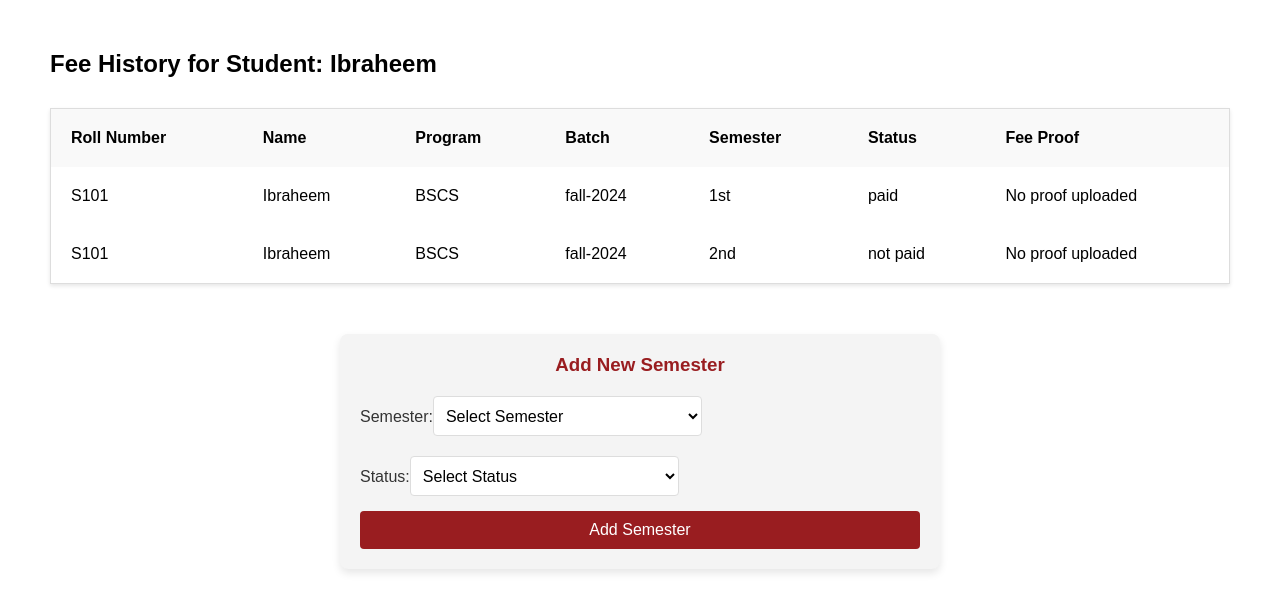
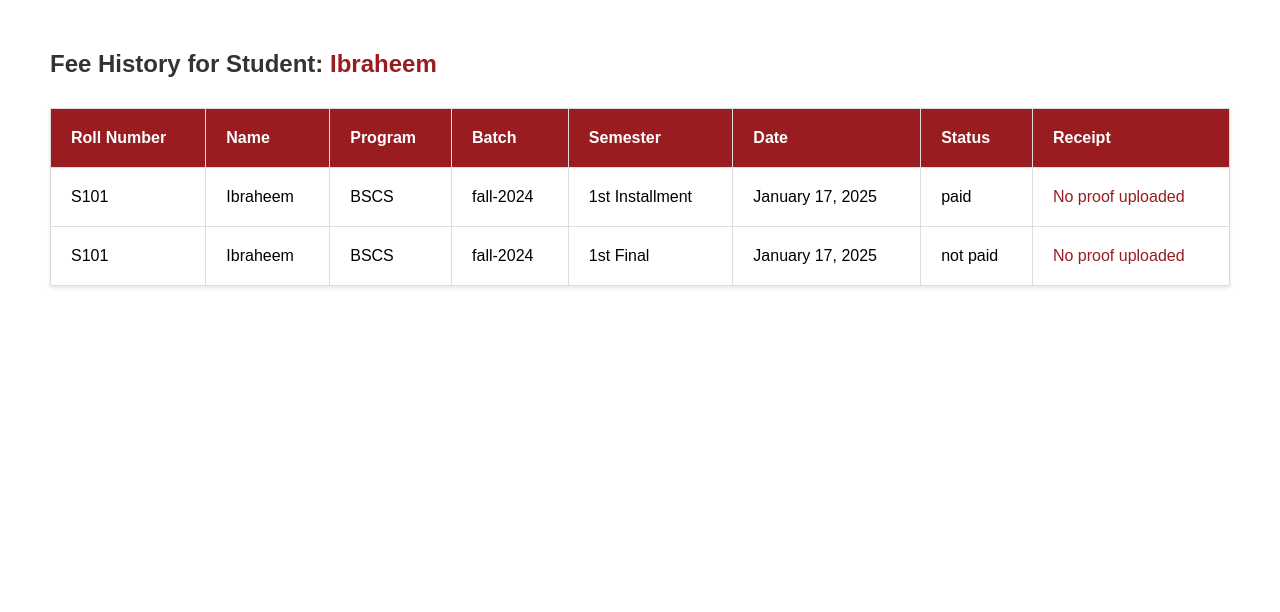
Before and after one commit to ZohaMobin/gutech-adminportal, a React (Create React App) app: page /student-fee-history/Ibraheem in a window 1280 px wide. Shown: the top 612 px of the page. Built offline with nearby package versions, Linux system fonts and the light colour scheme.

Commit message:
some changes

```diff
--- a/src/App.js
+++ b/src/App.js
@@ -10,7 +10,7 @@ function App() {
     <Router>
       <Routes>
       <Route path="/student-fee-history/:name" element={<StudentFeeHistory />} />        <Route path="/feeVoucher" element={<FeeVoucher/>}/>
-        <Route path="/feeRecord" element={<Fees1/>}/>
+      <Route path="/" element={<Fees1/>}/>
       </Routes>
     </Router>
   );
--- a/src/Pages/Group1-Fees/Fees1.js
+++ b/src/Pages/Group1-Fees/Fees1.js
@@ -3,6 +3,38 @@ import { Link } from "react-router-dom"; // Import Link from react-router-dom
 import "./Fees1.css";
 
 const Fees1 = () => {
+  // Array of students
+  const students = [
+    {
+      rollNo: "0906",
+      name: "Ibraheem",
+      program: "BS CS",
+      batch: "Fall-24",
+      semester: "3rd",
+      dueDate: "July 1, 2025",
+      status: "paid",
+    },
+    {
+      rollNo: "0907",
+      name: "Moosa",
+      program: "BS CS",
+      batch: "Fall-24",
+      semester: "3rd",
+      dueDate: "July 1, 2025",
+      status: "paid",
+    },
+    {
+      rollNo: "0908",
+      name: "Sultan",
+      program: "BS CS",
+      batch: "Fall-24",
+      semester: "3rd",
+      dueDate: "July 1, 2025",
+      status: "paid",
+    },
+  ];
+
+
   return (
     <div className="fees-container">
       <header className="fees-header">
@@ -16,7 +48,9 @@ const Fees1 = () => {
         <button>Select Program</button>
         <button>Select Batch</button>
         <button>Select Semester</button>
-        <button className="add-voucher-btn">Add Voucher</button>
+        <button className="add-voucher-btn">
+          <Link to={`/feeVoucher`}>Add Voucher</Link>
+        </button>
       </div>
 
       <div className="fees-table-container">
@@ -34,54 +68,27 @@ const Fees1 = () => {
             </tr>
           </thead>
           <tbody>
-            <tr>
-              <td>0906</td>
+            {/* Dynamically generate student rows */}
+            {students.map((student) => (
+              <tr key={student.rollNo}>
+                <td>{student.rollNo}</td>
                 <td>
-                <Link to={`/student-fee-history/Ibraheem`}>Ibraheem</Link>
+                  {student.name}
                 </td>
-              <td>BS CS</td>
-              <td>Fall-24</td>
-              <td>3rd</td>
-              <td>July 1, 2025</td>
+                <td>{student.program}</td>
+                <td>{student.batch}</td>
+                <td>{student.semester}</td>
+                <td>{student.dueDate}</td>
                 <td>
-                <span className="status-paid">● Paid</span>
+                  <span className={`status-${student.status}`}>
+                    ● {student.status.charAt(0).toUpperCase() + student.status.slice(1)}
+                  </span>
                 </td>
                 <td>
-                <button className="view-btn">View</button>
+                  <button className="view-btn"><Link to={`/student-fee-history/${student.name}`}>View</Link></button>
                 </td>
               </tr>
-            <tr>
-              <td>0906</td>
-              <td>
-                <Link to={`/student-fee-history/Moosa`}>Moosa</Link>
-              </td>
-              <td>BS CS</td>
-              <td>Fall-24</td>
-              <td>3rd</td>
-              <td>July 1, 2025</td>
-              <td>
-                <span className="status-paid">● Paid</span>
-              </td>
-              <td>
-                <button className="view-btn">View</button>
-              </td>
-            </tr>
-            <tr>
-              <td>0906</td>
-              <td>
-                <Link to={`/student-fee-history/Sultan`}>Sultan</Link>
-              </td>
-              <td>BS CS</td>
-              <td>Fall-24</td>
-              <td>3rd</td>
-              <td>July 1, 2025</td>
-              <td>
-                <span className="status-paid">● Paid</span>
-              </td>
-              <td>
-                <button className="view-btn">View</button>
-              </td>
-            </tr>
+            ))}
           </tbody>
         </table>
 
--- a/src/Pages/Group1-Fees/StudentFeeHistory.css
+++ b/src/Pages/Group1-Fees/StudentFeeHistory.css
@@ -5,12 +5,16 @@
 
 h2 {
   margin-bottom: 20px;
+  color: #333;
+}
+
+span{
+  color: #991d20;
 }
 
 /* Table styles */
 .history-table {
   border-collapse: collapse;
-
   margin-top: 30px;
   width: 100%;
   border: 1px solid #ddd;
@@ -23,72 +27,14 @@
   padding: 20px 20px 20px 20px;
   text-align: left;
   border-radius: 0px 0 0px 0;
+  background-color: #991d20; /* Heading row color */
+  color: white;
+  border: 1px solid #ddd; /* Border between columns and rows */
 }
 
 .history-table td {
   padding: 20px 20px 20px 20px;
   text-align: left;
   border-radius: 0 0 0px 0;
+  border: 1px solid #ddd; /* Border between columns and rows */
 }
-
-  .history-table th {
-    background-color: #f9f9f9;
-    font-weight: bold;
-  }
-
-  .add-semester-form {
-    background-color: #f4f4f4;
-    padding: 20px;
-    border-radius: 8px;
-    box-shadow: 0 4px 8px rgba(0, 0, 0, 0.1);
-    max-width: 600px; /* Increased width for horizontal layout */
-    margin: 0 auto;
-  }
-
-  .add-semester-form h3 {
-    text-align: center;
-    color: #991d20; /* Primary color */
-    margin-bottom: 20px;
-  }
-
-  .add-semester-form .form-group {
-    display: flex;
-    justify-content: space-between;
-    gap: 20px; /* Add some space between the input fields */
-  }
-
-  .add-semester-form label {
-    font-size: 16px;
-    color: #333;
-    margin-bottom: 5px;
-  }
-
-  .add-semester-form input,
-  .add-semester-form select {
-    width: 48%; /* Each input field will take up 48% of the width */
-    padding: 8px;
-    border: 1px solid #ddd;
-    border-radius: 4px;
-  }
-
-  .add-semester-form input:focus,
-  .add-semester-form select:focus {
-    outline: none;
-    border-color: #991d20; /* Focus color */
-  }
-
-  .add-semester-form button {
-    background-color: #991d20; /* Primary color */
-    color: white;
-    padding: 10px 15px;
-    border: none;
-    border-radius: 4px;
-    font-size: 16px;
-    cursor: pointer;
-    width: 100%;
-    margin-top: 15px;
-  }
-
-  .add-semester-form button:hover {
-    background-color: #7f1620; /* Darker shade of primary color */
-  }
--- a/src/Pages/Group1-Fees/StudentFeeHistory.js
+++ b/src/Pages/Group1-Fees/StudentFeeHistory.js
@@ -1,51 +1,31 @@
 import React, { useState } from "react";
 import { useParams } from "react-router-dom";
-import './StudentFeeHistory.css'; // Import the CSS file
+import "./StudentFeeHistory.css"; // Import the CSS file
 
 const StudentFeeHistory = () => {
   const { name } = useParams();
 
   // Mock data with feeProof field
   const allMockFeeHistory = {
-    "Ibraheem": [
-      { rollNo: "S101", name: "Ibraheem", program: "BSCS", batch: "fall-2024", semester: "1st", status: "paid", feeProof: null },
-      { rollNo: "S101", name: "Ibraheem", program: "BSCS", batch: "fall-2024", semester: "2nd", status: "not paid", feeProof: null },
+    Ibraheem: [
+      { rollNo: "S101", name: "Ibraheem", program: "BSCS", batch: "fall-2024", semester: "1st Installment", date: "January 17, 2025", status: "paid", feeProof: null },
+      { rollNo: "S101", name: "Ibraheem", program: "BSCS", batch: "fall-2024", semester: "1st Final", date: "January 17, 2025", status: "not paid", feeProof: null },
     ],
-    "Moosa": [
-      { rollNo: "S102", name: "Moosa", program: "BSCS", batch: "spring-2024", semester: "1st", status: "paid", feeProof: "https://example.com/moosa-fee-proof.pdf" },
-      { rollNo: "S102", name: "Moosa", program: "BSCS", batch: "spring-2024", semester: "2nd", status: "paid", feeProof: null },
+    Moosa: [
+      { rollNo: "S102", name: "Moosa", program: "BSCS", batch: "spring-2024", semester: "1st Installment", date: "January 17, 2025", status: "paid", feeProof: "https://example.com/moosa-fee-proof.pdf" },
+      { rollNo: "S102", name: "Moosa", program: "BSCS", batch: "spring-2024", semester: "1st Final", date: "January 17, 2025", status: "paid", feeProof: null },
     ],
-    "Sultan": [
-      { rollNo: "S103", name: "Sultan", program: "BSIT", batch: "fall-2024", semester: "1st", status: "not paid", feeProof: null },
-    ]
+    Sultan: [
+      { rollNo: "S103", name: "Sultan", program: "BSIT", batch: "fall-2024", semester: "1st Installment", date: "January 17, 2025", status: "not paid", feeProof: null },
+    ],
   };
 
   const initialHistory = allMockFeeHistory[name] || [];
   const [feeHistory, setFeeHistory] = useState(initialHistory);
 
-  const [newSemester, setNewSemester] = useState("");
-  const [newStatus, setNewStatus] = useState("");
-
-  const handleAddSemester = () => {
-    if (newSemester && newStatus) {
-      const newRecord = {
-        rollNo: feeHistory[0]?.rollNo || "N/A",
-        name: name,
-        program: feeHistory[0]?.program || "N/A",
-        batch: feeHistory[0]?.batch || "N/A",
-        semester: newSemester,
-        status: newStatus,
-        feeProof: null, // Default value for new records
-      };
-      setFeeHistory([...feeHistory, newRecord]);
-      setNewSemester("");
-      setNewStatus("");
-    }
-  };
-
   return (
     <div className="student-fee-history">
-      <h2>Fee History for Student: {name}</h2>
+      <h2>Fee History for Student: <span>{name}</span></h2>
       <table className="history-table">
         <thead>
           <tr>
@@ -54,18 +34,20 @@ const StudentFeeHistory = () => {
             <th>Program</th>
             <th>Batch</th>
             <th>Semester</th>
+            <th>Date</th>
             <th>Status</th>
-            <th>Fee Proof</th>
+            <th>Receipt</th>
           </tr>
         </thead>
         <tbody>
-          {feeHistory.map((record) => (
-            <tr key={record.rollNo}>
+          {feeHistory.map((record, index) => (
+            <tr key={index}>
               <td>{record.rollNo}</td>
               <td>{record.name}</td>
               <td>{record.program}</td>
               <td>{record.batch}</td>
               <td>{record.semester}</td>
+              <td>{record.date}</td>
               <td>{record.status}</td>
               <td>
                 {record.feeProof ? (
@@ -80,40 +62,6 @@ const StudentFeeHistory = () => {
           ))}
         </tbody>
       </table>
-
-      <div className="add-semester-form">
-        <h3>Add New Semester</h3>
-        <div className="form-group">
-          <div>
-            <label>
-              Semester:
-              <select
-                value={newSemester}
-                onChange={(e) => setNewSemester(e.target.value)}
-              >
-                <option value="">Select Semester</option>
-                {["1st", "2nd", "3rd", "4th", "5th", "6th", "7th", "8th"].map((semester) => (
-                  <option key={semester} value={semester}>{semester}</option>
-                ))}
-              </select>
-            </label>
-          </div>
-          <div>
-            <label>
-              Status:
-              <select
-                value={newStatus}
-                onChange={(e) => setNewStatus(e.target.value)}
-              >
-                <option value="">Select Status</option>
-                <option value="paid">Paid</option>
-                <option value="not paid">Not Paid</option>
-              </select>
-            </label>
-          </div>
-        </div>
-        <button onClick={handleAddSemester}>Add Semester</button>
-      </div>
     </div>
   );
 };
```
Lines whose indentation alone changed are shown as unchanged.
